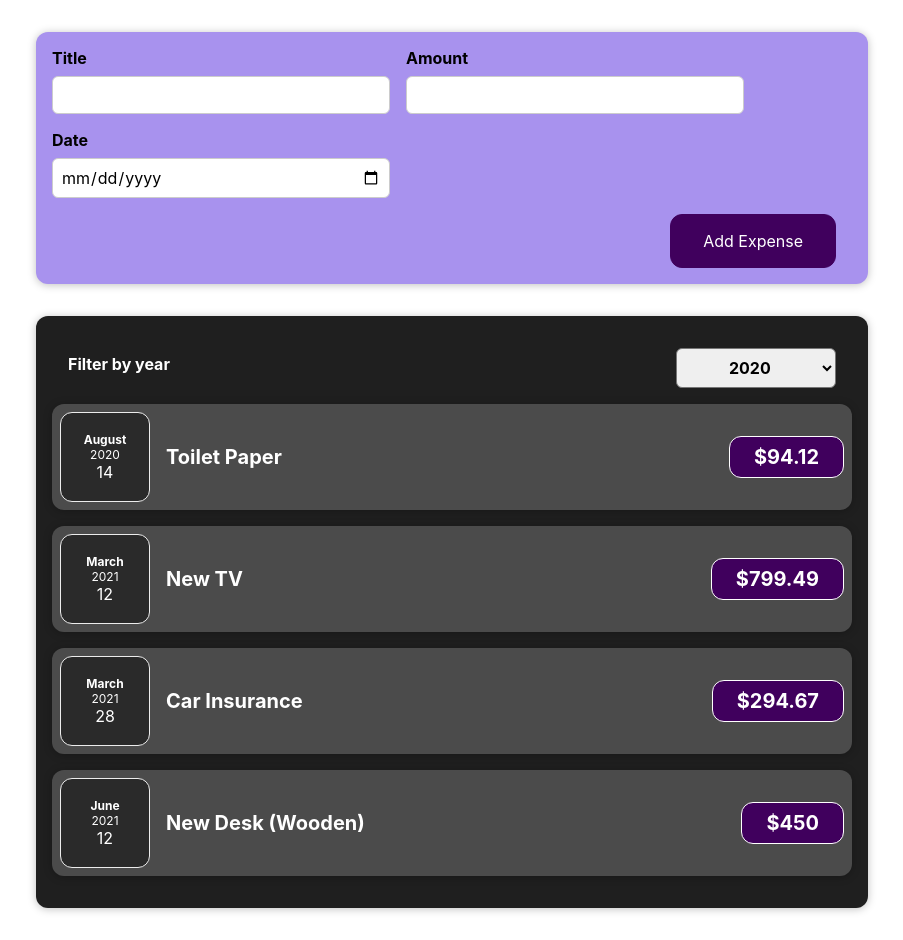
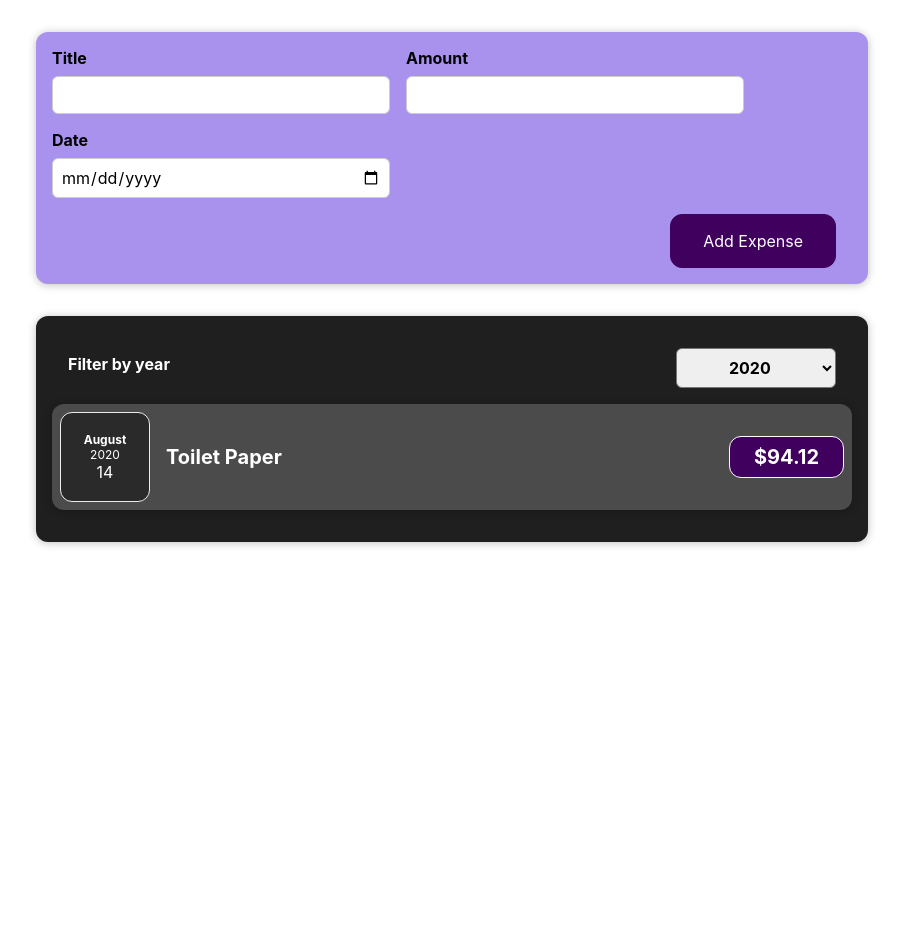
Before and after one commit to IskraKate/React-The-Complete-Guide, a React (Create React App) app: page / in a window 1280 px wide. Shown: the whole page, without its empty margins (188-1091 px from the left). After the commit the page ends 800 px from the top, so only its background shows below. Built offline with nearby package versions, Linux system fonts and the light colour scheme.

Commit message:
make filter work

```diff
--- a/src/App.js
+++ b/src/App.js
@@ -1,9 +1,10 @@
+import { useState } from "react"
 import "./App.css"
 import Expenses from "./components/Expenses/Expenses"
 import NewExpense from "./components/NewExpense/NewExpense"
 
 function App() {
-  const expenses = [
+  const initialExpenses = [
     {
       id: "e1",
       title: "Toilet Paper",
@@ -25,14 +26,17 @@ function App() {
     },
   ]
 
+  const [expenses, setExpenses] = useState(initialExpenses)
+
   const AddExpenseHandler = (expense) => {
-    console.log("in app js")
-    console.log("🚀 ~ file: App.js:29 ~ AddExpenseHandler ~ expense:", expense)
+    setExpenses((prev) => {
+      return [expense, ...prev]
+    })
   }
 
   return (
     <div>
-      <NewExpense onAddExpense={AddExpenseHandler}/>
+      <NewExpense onAddExpense={AddExpenseHandler} />
       <Expenses items={expenses} />
     </div>
   )
--- a/src/components/Expenses/Expenses.js
+++ b/src/components/Expenses/Expenses.js
@@ -11,30 +11,25 @@ const Expenses = (props) => {
     setFilteredYear(selectedYear)
   }
 
+  const filteredExpenses = props.items.filter(
+    (expense) => expense.date.getFullYear().toString() === filteredYear
+  )
+
   return (
     <div>
       <Card className="expenses">
-        <ExpensesFilter selected={filteredYear} onChangeFilter={filterChangeHandler} />
-        <ExpenseItem
-          title={props.items[0].title}
-          amount={props.items[0].amount}
-          date={props.items[0].date}
+        <ExpensesFilter
+          selected={filteredYear}
+          onChangeFilter={filterChangeHandler}
         />
-        <ExpenseItem
-          title={props.items[1].title}
-          amount={props.items[1].amount}
-          date={props.items[1].date}
-        />
-        <ExpenseItem
-          title={props.items[2].title}
-          amount={props.items[2].amount}
-          date={props.items[2].date}
-        />
-        <ExpenseItem
-          title={props.items[3].title}
-          amount={props.items[3].amount}
-          date={props.items[3].date}
-        />
+        {filteredExpenses.map((expense) => (
+          <ExpenseItem
+            title={expense.title}
+            amount={expense.amount}
+            date={expense.date}
+            key={expense.id}
+          />
+        ))}
       </Card>
     </div>
   )
```
